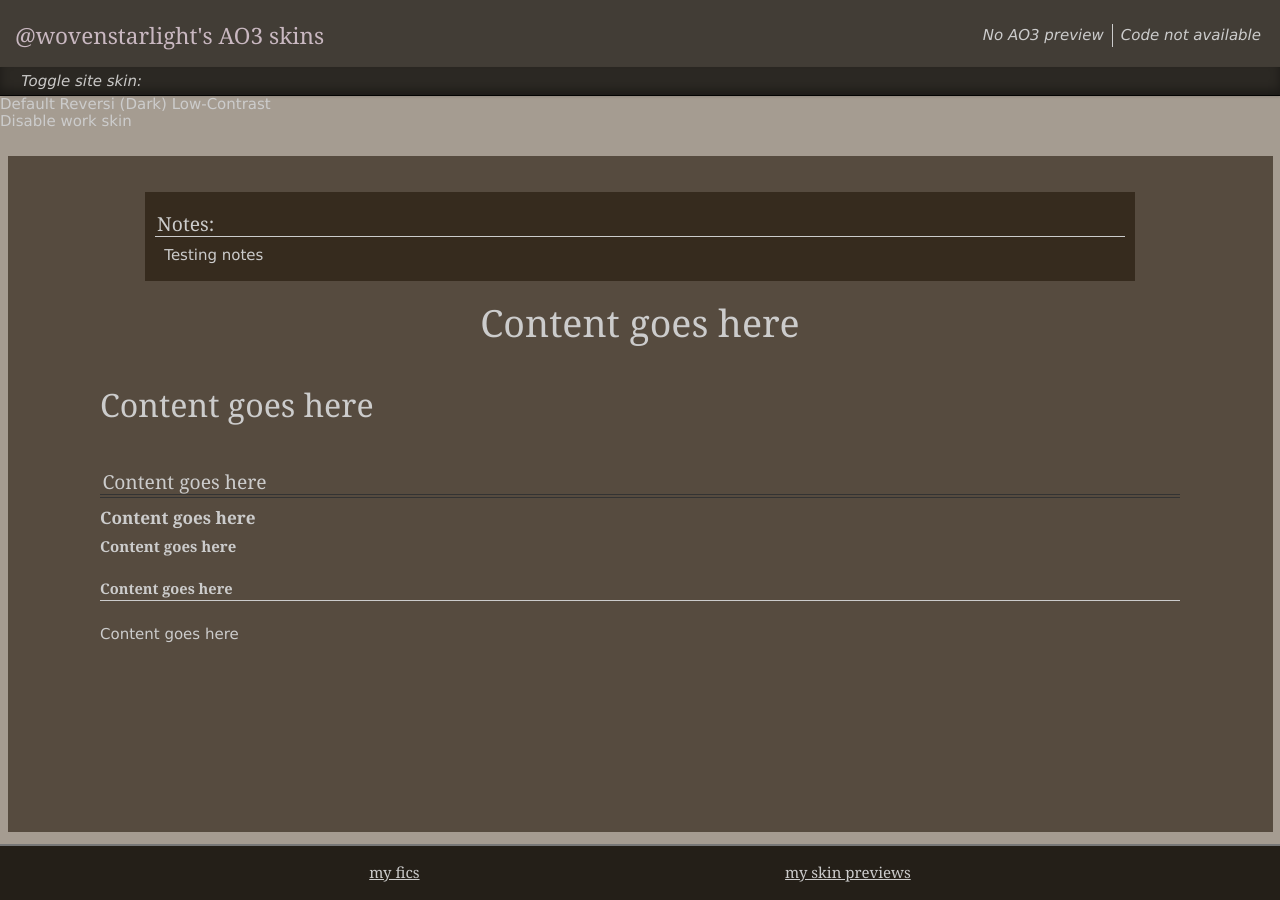
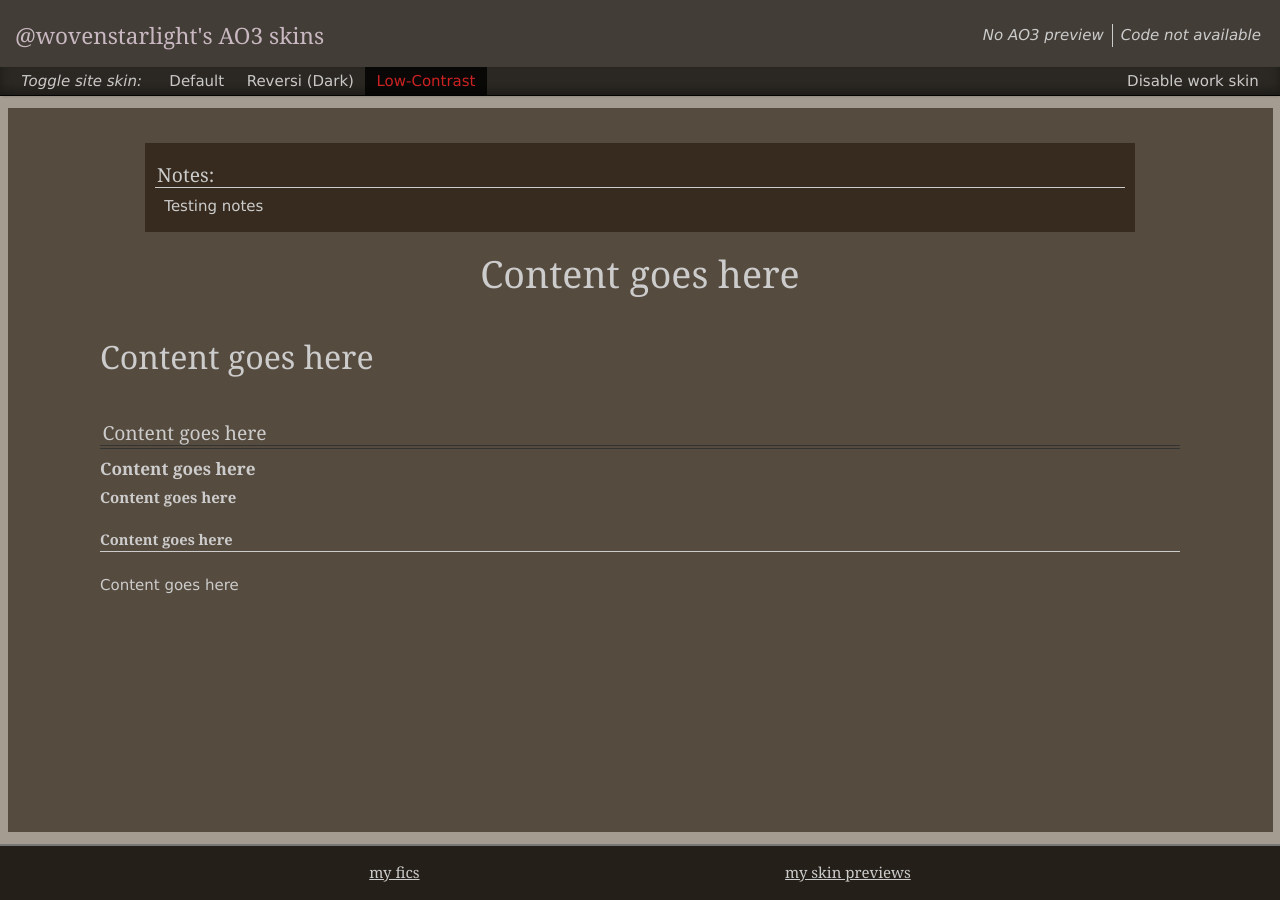
Before and after one commit to wovenstarlight/workskins, a Jekyll site: the page built from TEMPLATE.html, in a window 1280 px wide. Built offline with Jekyll 4.4.1, drawn with Linux system fonts in a browser that asks for light colours.

Commit message:
Attempting inheritance rearrangement of headers

```diff
--- a/_includes/header.html
+++ b/_includes/header.html
@@ -1,16 +1,11 @@
 <header>
 	<section id="top">
-		<h1><a href="{{ site.baseurl }}">@wovenstarlight's AO3 skins</a></h1>
+		<h1><a href="{{ site.baseurl }}">@wovenstarlight's AO3 skins</a></h1><!--
+		-->{{ include.sourcelinks }}
 	</section>
 
-	<p id="skintoggle">
-		<span class="sitetoggle">
-			<a class="toggle">Toggle site skin</a>
-			<div>
-				<a id="default" class="site">Default</a>
-				<a id="reversi" class="site">Reversi (Dark)</a>
-				<a id="low-contrast" class="site">Low-Contrast</a>
-			</div>
-		</span>
-	</p>
+	<section id="skintoggle">
+		{% include sitetoggle.html %}<!--
+		-->{{ include.workskin }}
+	</section>
 </header>
--- a/_includes/post_header.html
+++ b/_includes/post_header.html
@@ -1,7 +1,4 @@
-<header>
-	<section id="top">
-		<h1><a href="{{ site.baseurl }}">@wovenstarlight's AO3 skins</a></h1>
-		<p>
+{% capture links %}<p>
 	{% if page.ao3_url %}
 	<span>Preview on <a href="{{ page.ao3_url }}">AO3</a></span>
 	{% else %}
@@ -12,18 +9,8 @@
 	{% else %}
 	<span class="unavailable">Code not available</span>
 	{% endif %}
-		</p>
-	</section>
+</p>{% endcapture %}
 
-	<p id="skintoggle">
-		<span class="sitetoggle">
-			<a class="toggle">Toggle site skin</a>
-			<div>
-				<a id="default" class="site">Default</a>
-				<a id="reversi" class="site">Reversi (Dark)</a>
-				<a id="low-contrast" class="site">Low-Contrast</a>
-			</div>
-		</span><!--
-	 --><a class="work active">Disable work skin</a>
-	</p>
-</header>
+{% capture work %}<a class="work active">Disable work skin</a>{% endcapture %}
+
+{% include header.html sourcelinks=links workskin=work %}
```
Lines whose indentation alone changed are shown as unchanged.
